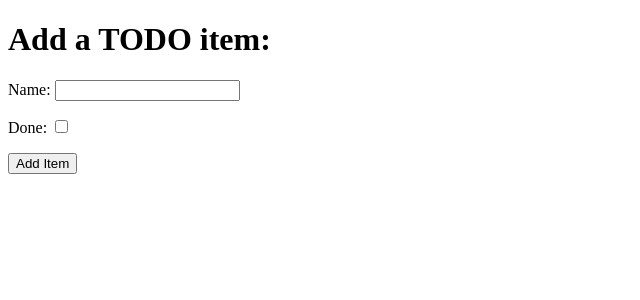
After one commit to kydzoster/ci-hello-jango, a Django app: page /add in a window 1280 px wide. The commit adds this page. Shown: the top 300 px of the page, without its empty margins (0-640 px from the left). Run offline with Django 3.2, Linux system fonts and the light colour scheme.

Commit message:
created add_item.html, routed it addd to view

```diff
--- a/django_todo/urls.py
+++ b/django_todo/urls.py
@@ -15,9 +15,10 @@ Including another URLconf
 """
 from django.contrib import admin
 from django.urls import path
-from todo.views import get_todo_list
+from todo.views import get_todo_list, add_item
 
 urlpatterns = [
     path('admin/', admin.site.urls),
-    path('', get_todo_list, name='home')
+    path('', get_todo_list, name='home'),
+    path('add', add_item, name='add')
 ]
--- /dev/null
+++ b/todo/templates/todo/add_item.html
@@ -0,0 +1,30 @@
+<!DOCTYPE html>
+<html lang="en">
+<head>
+    <meta charset="UTF-8">
+    <meta name="viewport" content="width=device-width, initial-scale=1.0">
+    <title>Document</title>
+</head>
+<body>
+    <h1>Add a TODO item:</h1>
+    <form method="POST" action="add">
+        <div>
+            <p>
+                <label for="id_name">Name:</label>
+                <input type="text" name="item_name" id="id_name">
+            </p>
+        </div>
+        <div>
+            <p>
+                <label for="id_done">Done:</label>
+                <input type="checkbox" name="done" id="id_done">
+            </p>
+        </div>
+        <div>
+            <p>
+                <button type="submit">Add Item</button>
+            </p>
+        </div>
+    </form>
+</body>
+</html>
--- a/todo/views.py
+++ b/todo/views.py
@@ -10,3 +10,7 @@ def get_todo_list(request):
         'items': items
     }
     return render(request, 'todo/todo_list.html', context)
+
+
+def add_item(request):
+    return render(request, 'todo/add_item.html')
```
Also changed, not shown: todo/templates/todo/todo_list.html (+8 -1 lines), README.md, db.sqlite3.
